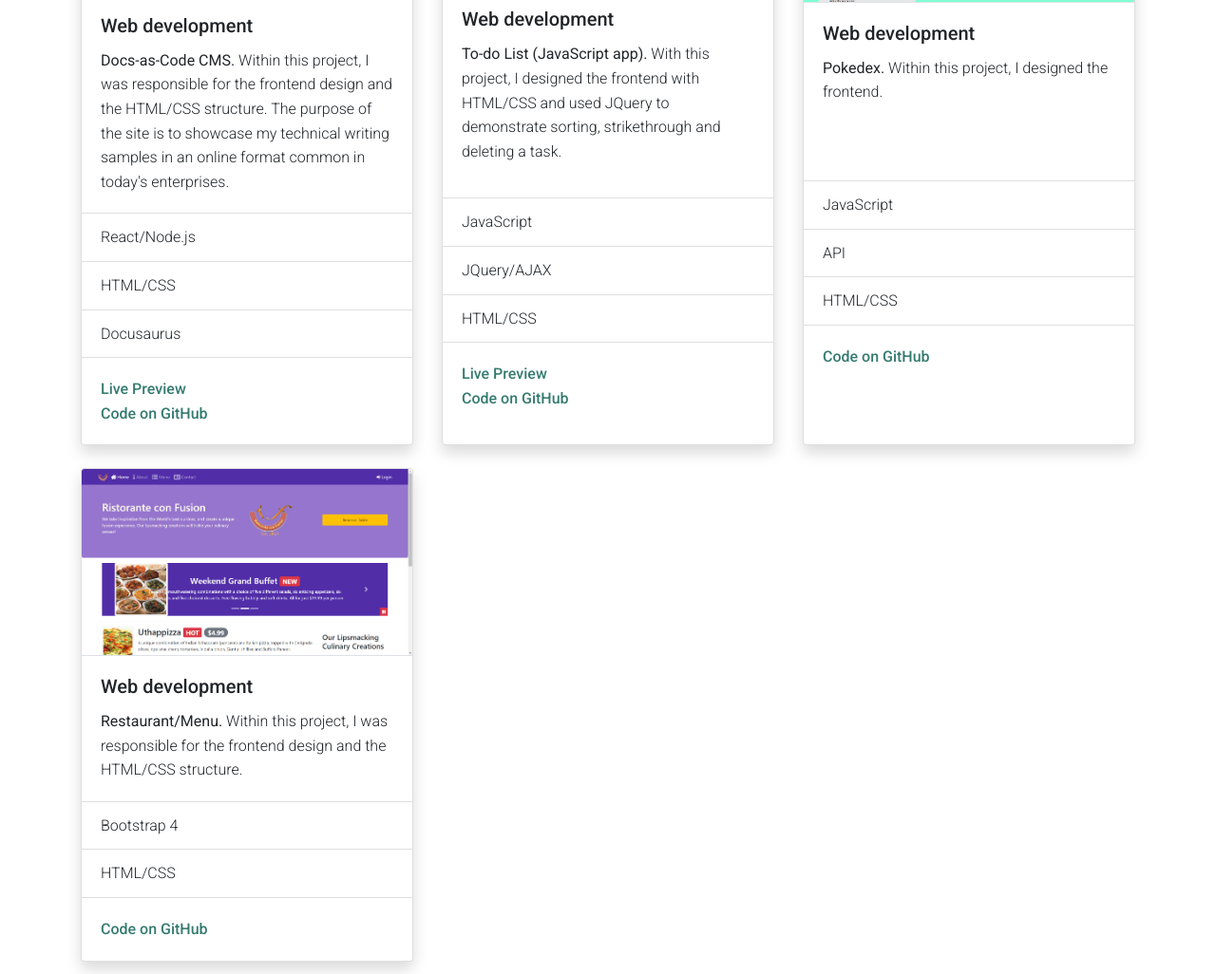
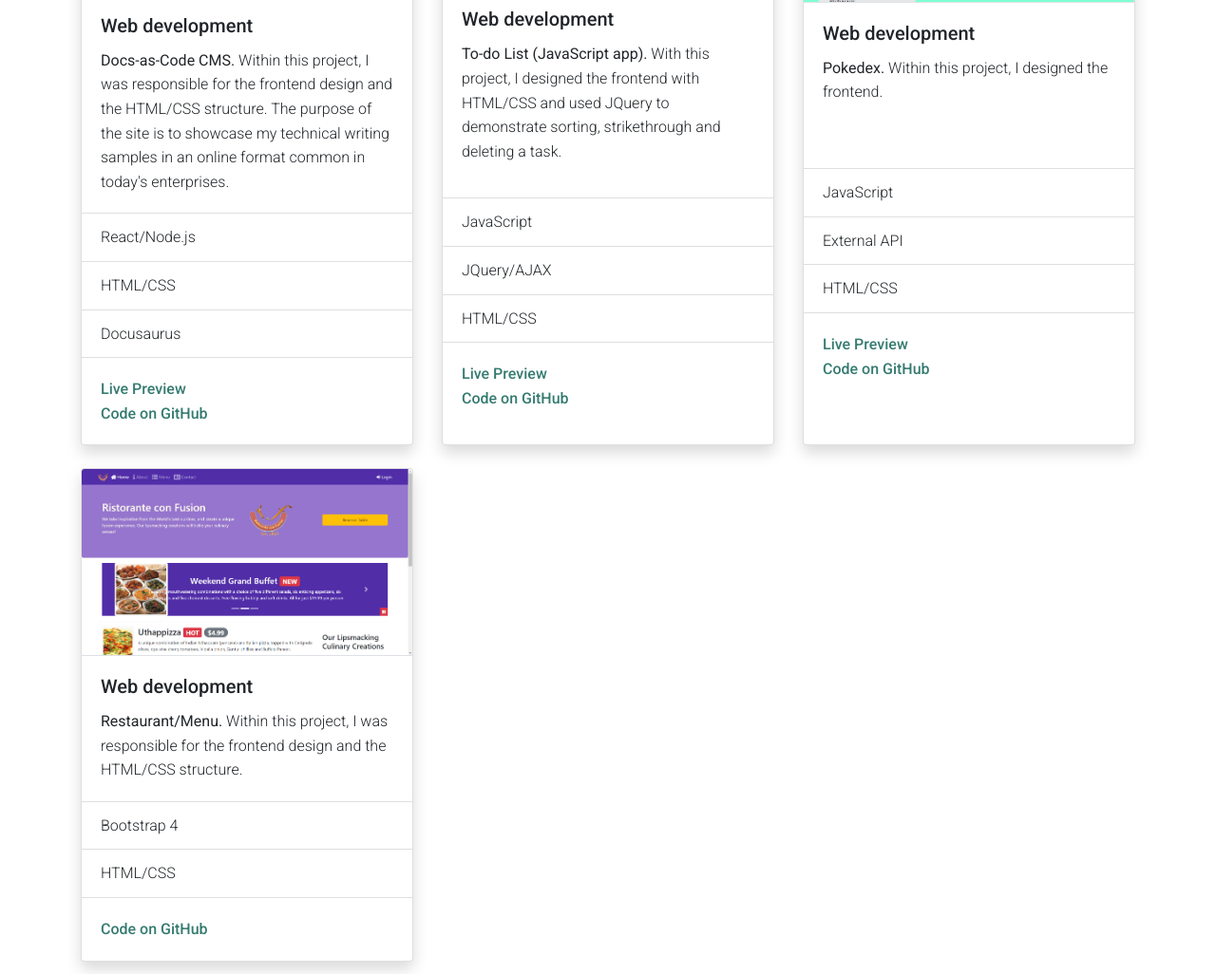
Before and after one commit to patriciamcphee/my-fullstack-portfolio, a website: page index.html in a window 1280 px wide. Shown: the part 2408-3434 px from the top of the page at 95% size. Drawn offline with nearby package versions, Linux system fonts and the light colour scheme.

Commit message:
add live preview link for pokedex

```diff
--- a/index.html
+++ b/index.html
@@ -228,11 +228,11 @@
                     </div>
                     <ul class="list-group list-group-flush">
                         <li class="list-group-item">JavaScript</li>
-                        <li class="list-group-item">API</li>
+                        <li class="list-group-item">External API</li>
                         <li class="list-group-item">HTML/CSS</li>
                         </ul>
                         <div class="card-body">
-                       <!-- <a href="" class="card-link" target="_blank">Live Preview</a><br /> -->
+                       <a href="https://patriciamcphee.github.io/simple-js-app/" class="card-link" target="_blank">Live Preview</a><br />
                         <a href="https://github.com/patriciamcphee/simple-js-app" class="card-link" target="_blank">Code on GitHub</a>
                         </div>
                     </div>
```
